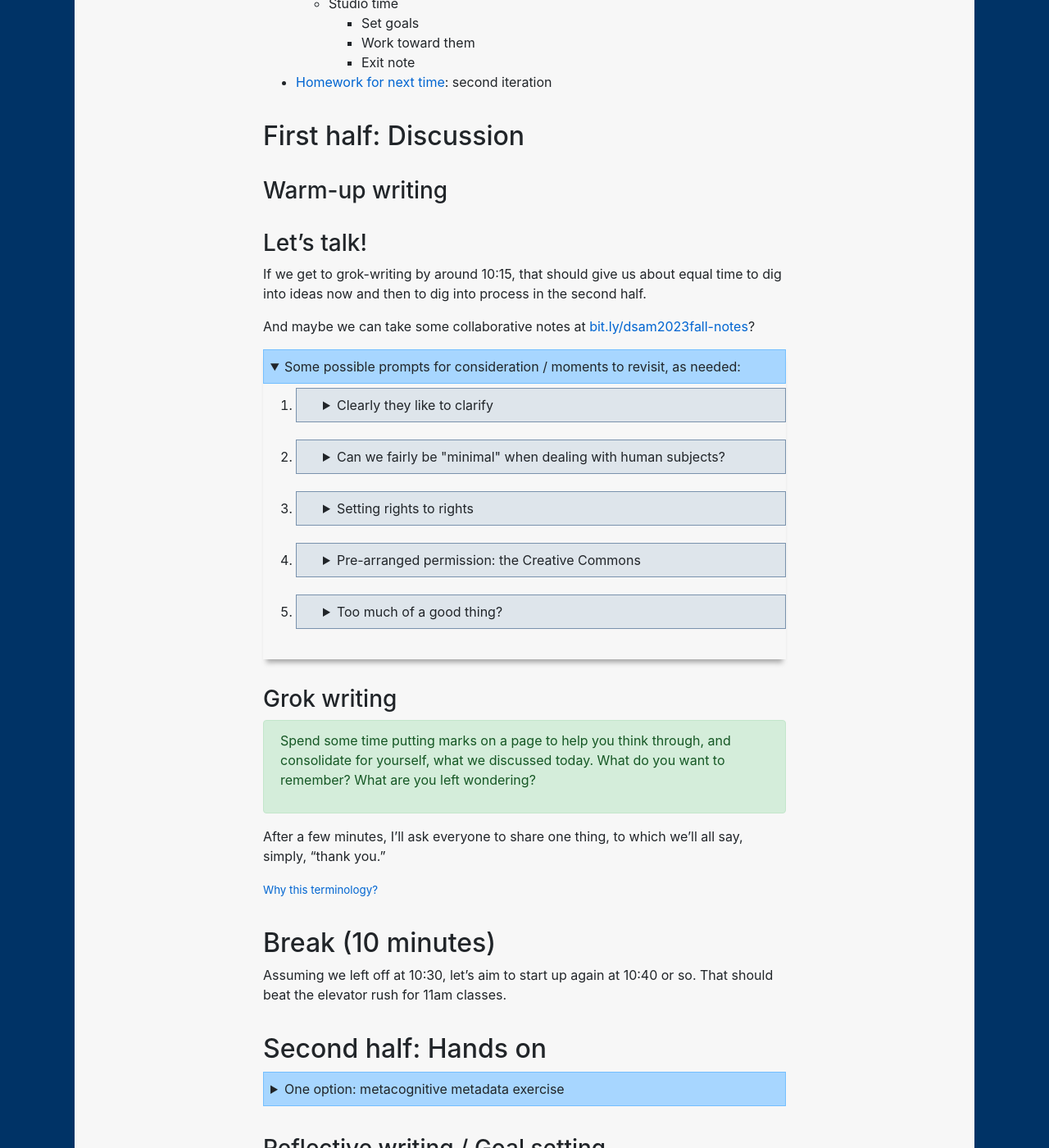
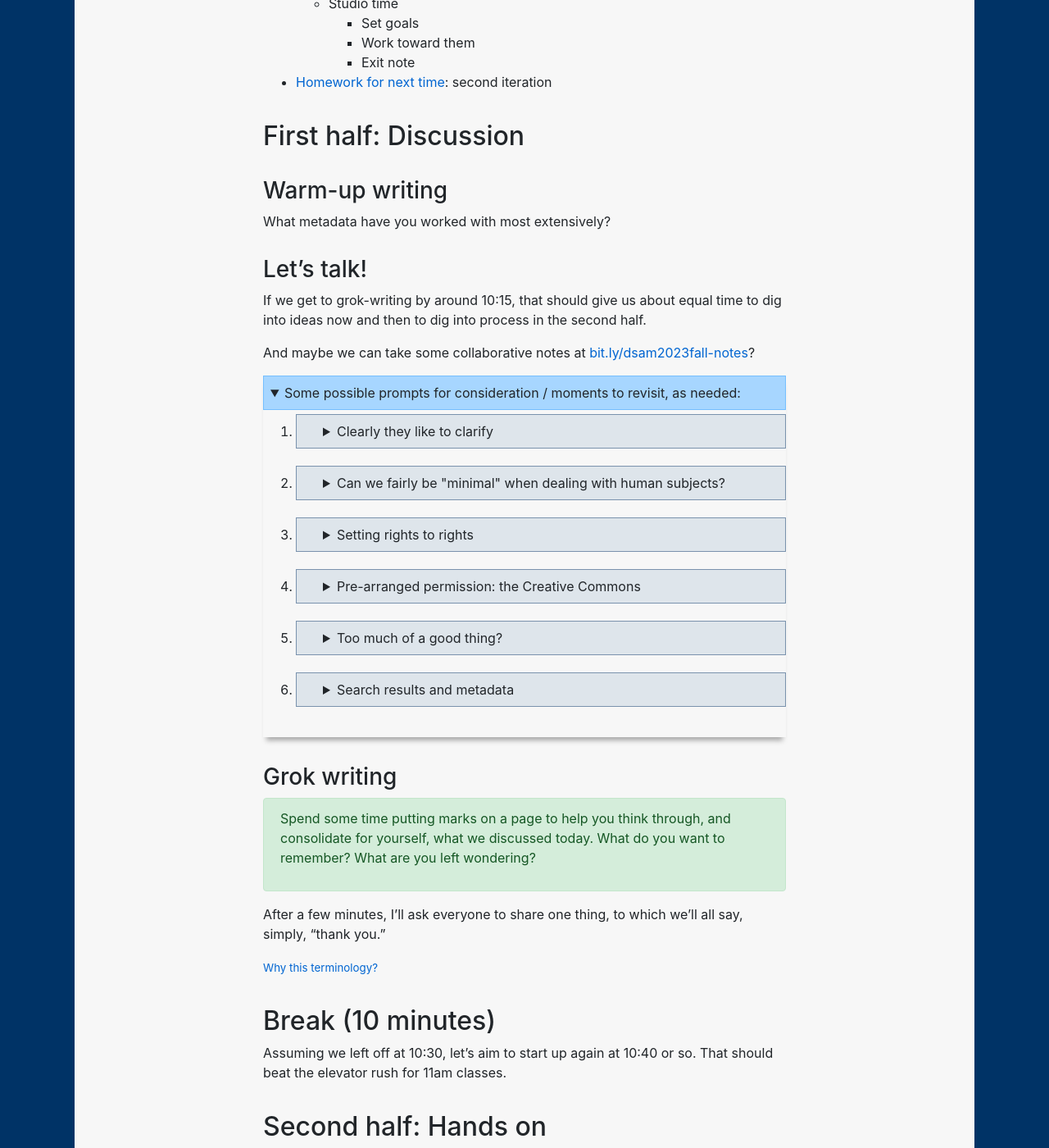
Before and after one commit to benmiller314/dsam2023fall, a Jekyll site: the page built from plans/week-11.md, in a window 1280 px wide and 1400 px high, scrolled down 639 px. Shown: the whole window at 82% size. Built offline with Jekyll 4.4.1, drawn with Linux system fonts in a browser that asks for light colours; our own code applies the rules of GitHub Pages for plain Markdown files.

Commit message:
oops, forgot the warm-up writing
and let's add back that insight from Chloe's EXT reading

```diff
--- a/plans/week-11.md
+++ b/plans/week-11.md
@@ -25,7 +25,7 @@
 
 ### Warm-up writing
 
-
+What metadata have you worked with most extensively?
 
 ### Let's talk!
 
@@ -58,9 +58,9 @@ And maybe we can take some collaborative notes at [bit.ly/dsam2023fall-notes](ht
     <p>Here's <a href="https://xkcd.com/927/">one take, from Randall Munroe</a>.</p>
     </details></li><!-- too many standards -->
 
-    <!-- <li><details><summary>Search results and metadata</summary>
-    <p>Chloe read on to the chapter by Tony Gill, on "Metadata and the Web," and learned why Google can return a search result that, when you click on it, no longer exists: it's because the engine is searching an index derived <em>from</em> the web, not the web itself. As Chloe <a href="https://github.com/benmiller314/dsam2023fall/discussions/13#discussioncomment-7471744">writes</a>, this explanation "helps illuminate the black box of digital work a bit more," breaking down the magic. And that does, yes, set up our readings for next week, on the materiality of the digital. Thanks for the lookahead, Chloe!</p>
-    </details></li>     -->
+    <li><details><summary>Search results and metadata</summary>
+    <p>This one's maybe less of a thorny topic and more of a cool extension. Chloe read on to the chapter by Tony Gill, on "Metadata and the Web," and learned why Google can return a search result that, when you click on it, no longer exists. I'll let her tell it. :¬) <!--: it's because the engine is searching an index derived <em>from</em> the web, not the web itself. -->As Chloe <a href="https://github.com/benmiller314/dsam2023fall/discussions/13#discussioncomment-7471744">writes</a>, this explanation "helps illuminate the black box of digital work a bit more," breaking down the magic. And that does, yes, set up our readings for next week, on the materiality of the digital. Thanks for the lookahead, Chloe!</p>
+    </details></li>
 </ol>
 </details>
 
```
